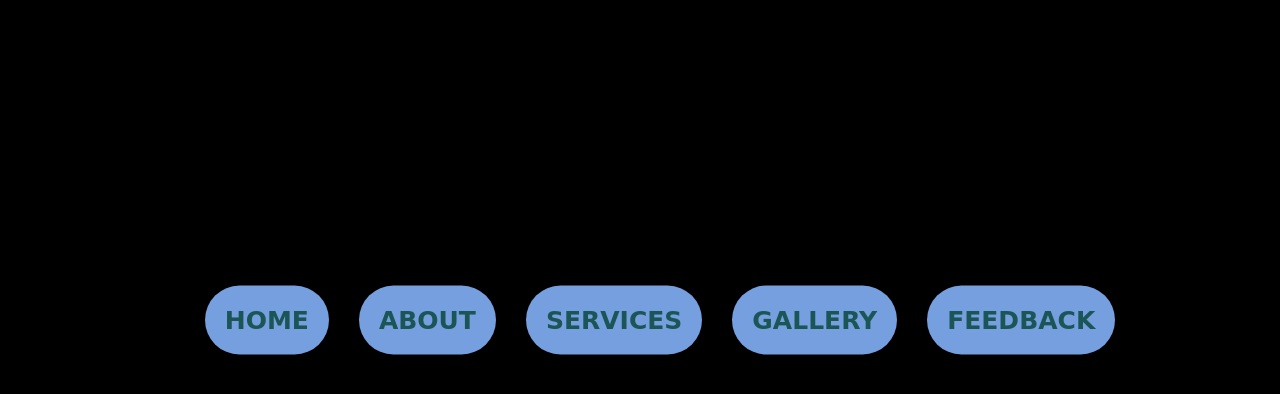
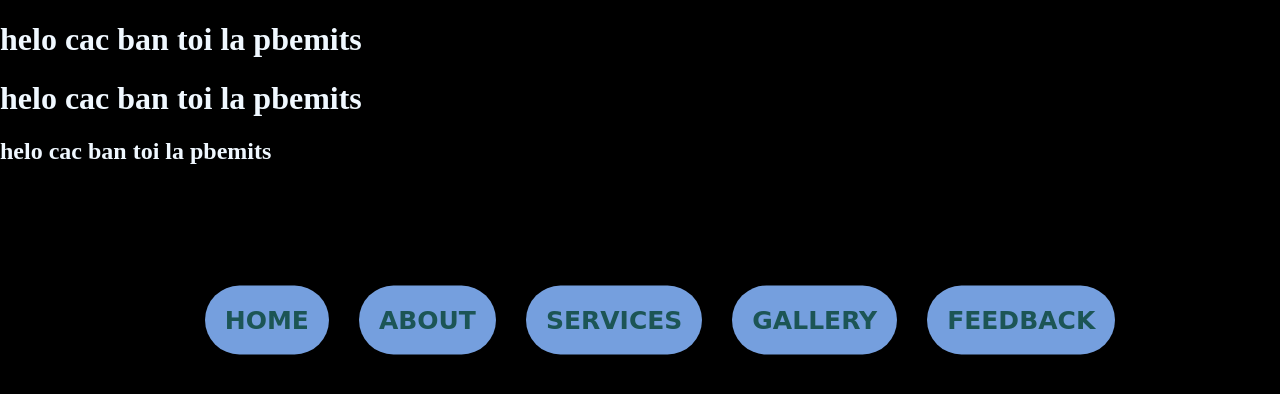
Before and after one commit to Pbemits/new-form-menu, a plain HTML site: page coder/index.html in a window 1280 px wide. Drawn offline with Linux system fonts and the light colour scheme; a web font is replaced by a local one.

Commit message:
upload source code the test

```diff
--- a/coder/index.html
+++ b/coder/index.html
@@ -12,6 +12,7 @@
 </head>
 <body>
 	<div class="background-menu">
+		<h1 style="color: aliceblue;">helo cac ban toi la pbemits</h1>
 		<div class="menu">
 			<ul>
 				<li><a href="">HOME</a></li>
@@ -22,5 +23,10 @@
 			</ul>
 		</div>
 	</div>
+	<div class="thutruoc">
+		<h1 style="color: aliceblue;">helo cac ban toi la pbemits</h1>
+		<h2 style="color: aliceblue;">helo cac ban toi la pbemits</h2>
+
+	</div>
 </body>
 </html>
```
